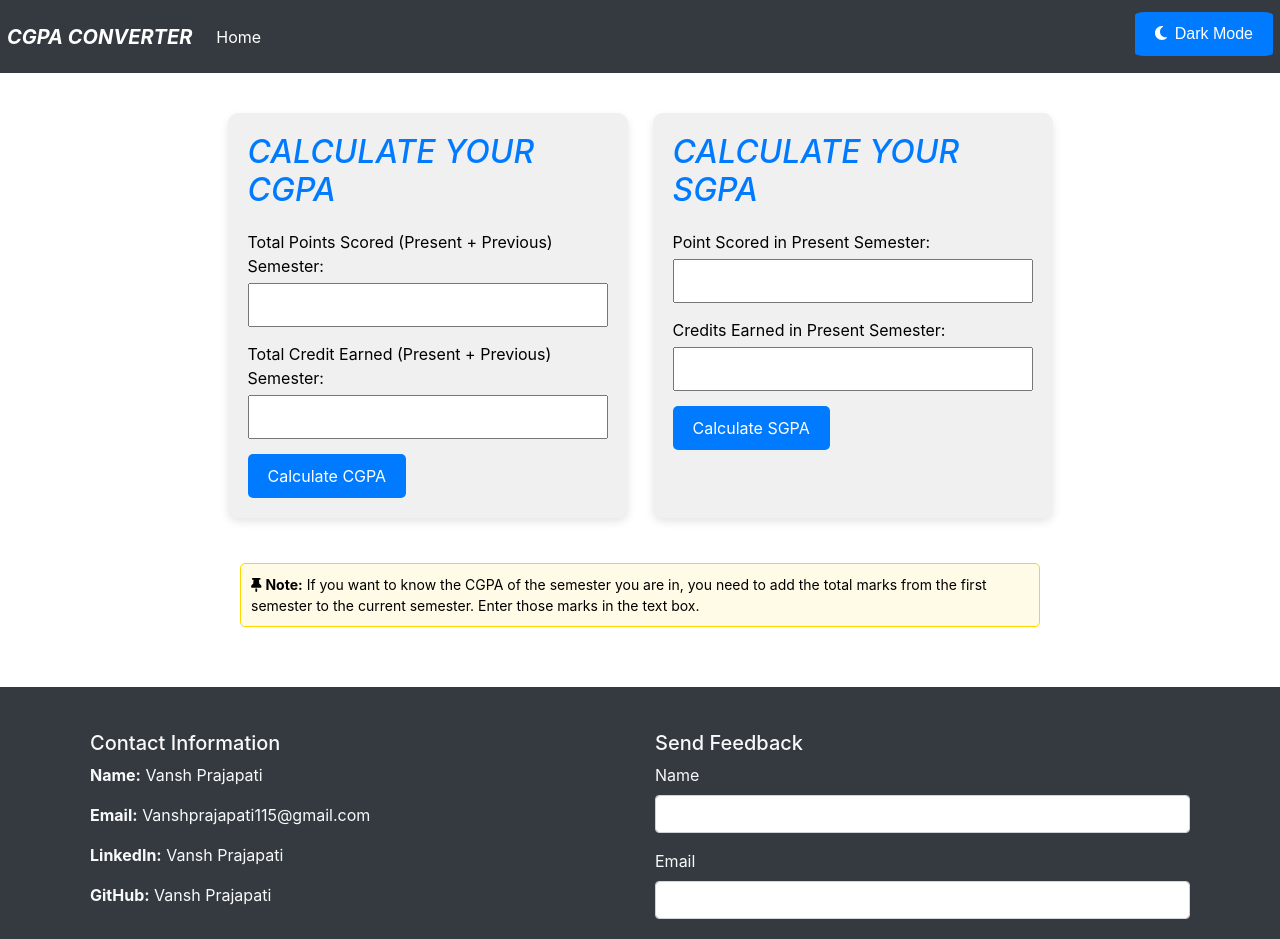
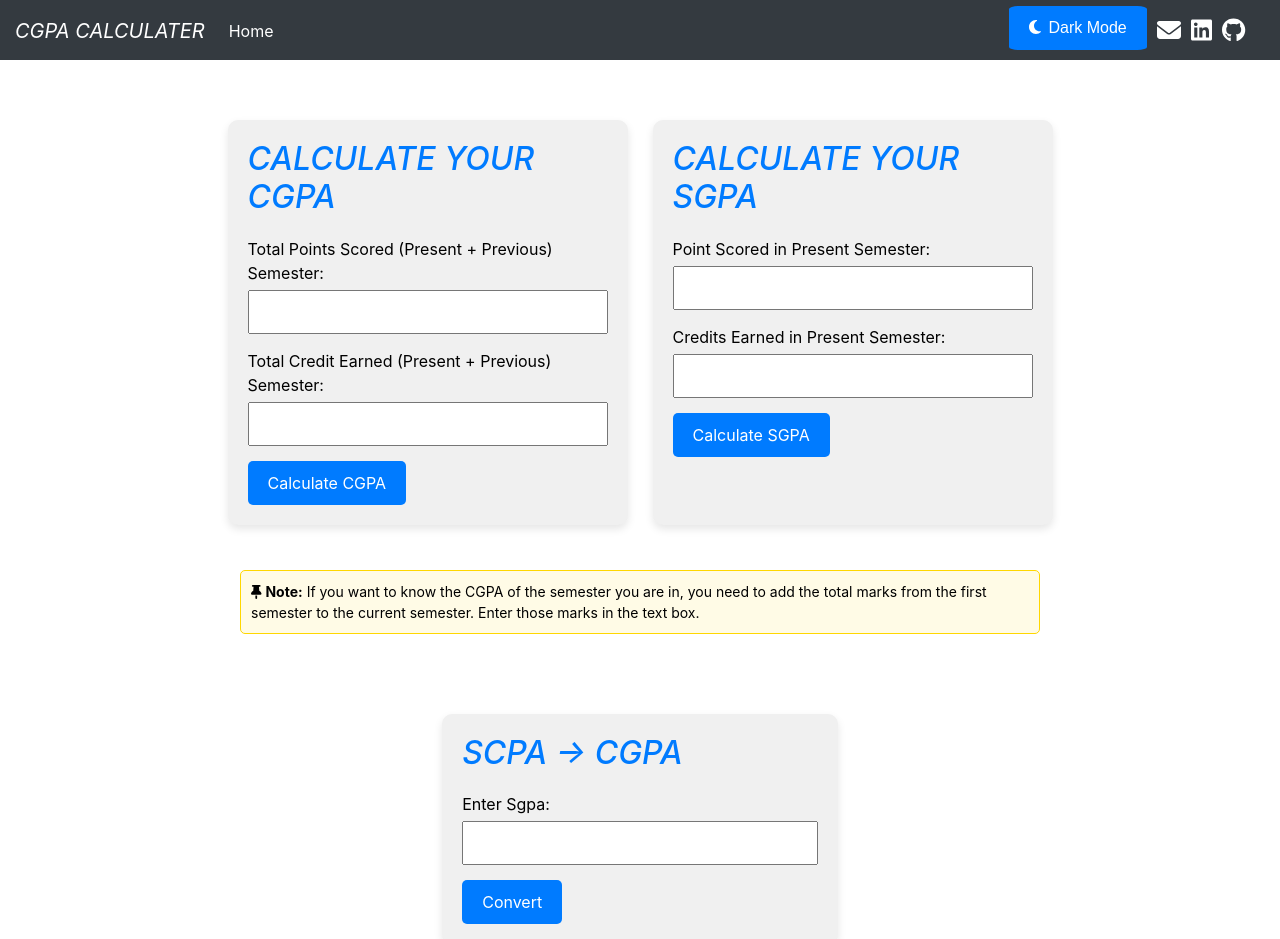
Before and after one commit to VANSHPRAJAPATI115/CGPA-SGPA-MAGIC, a React (Vite) app: page / in a window 1280 px wide. Shown: the top 939 px of the page. Built offline with nearby package versions, Linux system fonts and the light colour scheme.

Commit message:
add functionality

```diff
--- a/src/App.css
+++ b/src/App.css
@@ -62,7 +62,7 @@ a {
 
 .navbar {
   background-color: #282c34;
-  padding: 7px;
+  /* padding: 7px; */
   color: white;
 }
 
@@ -86,6 +86,7 @@ a {
   background-color: #f0f0f0;
   padding: 20px;
   border-radius: 10px;
+  /* min-width: 400px; */
   max-width: 400px;
   box-shadow: 0 4px 8px rgba(0, 0, 0, 0.1);
 }
@@ -207,3 +208,108 @@ button:hover {
 .dark-mode .btn-light:hover {
   background-color: #cc8400;
 }
+
+/* src/App.css */
+/* Existing styles */
+
+.converter-wrapper {
+  display: flex;
+  justify-content: center;
+  padding: 20px;
+  margin-top: 20px; /* Add some spacing above the converter */
+}
+
+/* Optional: Add more styles as needed to match your design */
+.clear-button {
+  padding: 10px 20px;
+  /* background-color: #dc3545; */
+  color: white;
+  border: none;
+  border-radius: 5px;
+  cursor: pointer;
+  margin-top: 10px;
+}
+
+.clear-button:hover {
+  color: whitesmoke;
+}
+
+
+/* src/App.css */
+/* Existing styles */
+
+/* src/App.css */
+/* Existing styles */
+
+.navbar-contact {
+  display: flex;
+  align-items: center;
+  margin-left: auto;
+  margin-right: 20px;
+}
+
+.contact-name {
+  color: white;
+  margin-right: 15px;
+}
+
+.contact-link {
+  color: white;
+  margin-left: 10px;
+  font-size: 1.5em;
+  text-decoration: none;
+}
+
+.contact-link:hover {
+  color: #ddd;
+}
+
+/* src/App.css */
+/* Existing styles */
+
+/* Styles for the footer */
+footer {
+  background-color: #343a40;
+  color: white;
+  padding: 20px 0;
+}
+
+footer a {
+  color: white;
+  text-decoration: none;
+}
+
+footer a:hover {
+  color: #ddd;
+}
+
+footer h5 {
+  margin-bottom: 20px;
+}
+
+footer p {
+  margin: 5px 0;
+}
+
+footer .form-label {
+  color: white;
+}
+
+footer .btn-light {
+  background-color: #f8f9fa;
+  color: #343a40;
+  border: none;
+}
+
+footer .btn-light:hover {
+  background-color: #e2e6ea;
+}
+
+footer .contact-info {
+  display: flex;
+  align-items: center;
+}
+
+footer .contact-info svg {
+  margin-right: 10px;
+}
--- a/src/App.jsx
+++ b/src/App.jsx
@@ -1,7 +1,10 @@
+// src/App.jsx
 // import React from 'react';
 import Navber from './Navber';
 import TextForm from './TextForm';
 import Footer from './Footer';
+import SCPAtoCGPAConverter from './SCPAtoCGPAConverter'; // Import the new component
+import './App.css';
 
 function App() {
   return (
@@ -9,6 +12,9 @@ function App() {
       <Navber />
       <div className="container">
         <TextForm />
+        <div className="converter-wrapper">
+          <SCPAtoCGPAConverter /> {/* Add the new component here */}
+        </div>
       </div>
       <Footer />
     </>
--- /dev/null
+++ b/src/CustomAlert.css
@@ -0,0 +1,31 @@
+/* src/CustomAlert.css */
+.custom-alert {
+    position: fixed;
+    top: 20px;
+    right: 20px;
+    background-color: #f8d7da;
+    color: #721c24;
+    padding: 10px 20px;
+    border: 1px solid #f5c6cb;
+    border-radius: 5px;
+    z-index: 1000;
+  }
+
+  .custom-alert-content {
+    display: flex;
+    align-items: center;
+    justify-content: space-between;
+  }
+
+  .custom-alert-message {
+    margin-right: 20px;
+  }
+
+  .custom-alert-close {
+    background: none;
+    border: none;
+    font-size: 20px;
+    font-weight: bold;
+    color: #721c24;
+    cursor: pointer;
+  }
--- /dev/null
+++ b/src/CustomAlert.jsx
@@ -0,0 +1,22 @@
+// src/CustomAlert.jsx
+// import React from 'react';
+import PropTypes from 'prop-types';
+import './CustomAlert.css'; // Import custom CSS for alert styling
+
+const CustomAlert = ({ message, onClose }) => {
+  return (
+    <div className="custom-alert">
+      <div className="custom-alert-content">
+        <span className="custom-alert-message">{message}</span>
+        <button className="custom-alert-close" onClick={onClose}>×</button>
+      </div>
+    </div>
+  );
+};
+
+CustomAlert.propTypes = {
+  message: PropTypes.string.isRequired,
+  onClose: PropTypes.func.isRequired,
+};
+
+export default CustomAlert;
--- a/src/Footer.jsx
+++ b/src/Footer.jsx
@@ -1,5 +1,9 @@
 import { useState } from 'react';
 import emailjs from 'emailjs-com';
+import { FontAwesomeIcon } from '@fortawesome/react-fontawesome';
+import { faEnvelope } from '@fortawesome/free-solid-svg-icons';
+import { faLinkedin, faGithub } from '@fortawesome/free-brands-svg-icons';
+import CustomAlert from './CustomAlert'; // Ensure this import is correct
 import './App.css'; // Import custom CSS for footer styling
 
 const Footer = () => {
@@ -8,6 +12,7 @@ const Footer = () => {
     email: '',
     feedback: ''
   });
+  const [alertMessage, setAlertMessage] = useState(null);
 
   const handleChange = (e) => {
     const { name, value } = e.target;
@@ -20,28 +25,46 @@ const Footer = () => {
     emailjs.send('service_imojp2i', 'template_cb19p5k', formData, 'PUHlyKsNFEnoQvLkj')
       .then((response) => {
         console.log('SUCCESS!', response.status, response.text);
+        // Show success alert
+        setAlertMessage('Feedback submitted successfully!');
         // Clear the form after successful submission
         setFormData({
           name: '',
           email: '',
           feedback: ''
         });
+        // Automatically hide alert after 5 seconds
+        setTimeout(() => {
+          setAlertMessage(null);
+        }, 5000);
       })
       .catch((error) => {
         console.error('FAILED...', error);
+        // Show error alert
+        setAlertMessage('Failed to submit feedback. Please try again.');
+        // Automatically hide alert after 5 seconds
+        setTimeout(() => {
+          setAlertMessage(null);
+        }, 5000);
       });
   };
 
+  const closeAlert = () => {
+    setAlertMessage(null);
+  };
+
   return (
+    <>
+      {alertMessage && <CustomAlert message={alertMessage} onClose={closeAlert} />}
       <footer className="bg-dark text-light py-4">
         <div className="container">
           <div className="row">
             <div className="col-md-6">
               <h5>Contact Information</h5>
               <p><strong>Name:</strong> Vansh Prajapati</p>
-            <p><strong>Email:</strong> <a href="mailto:Vanshprajapati115@gmail.com" className="text-light">Vanshprajapati115@gmail.com</a></p>
-            <p><strong>LinkedIn:</strong> <a href="https://www.linkedin.com/in/vp115" className="text-light" target="_blank" rel="noopener noreferrer">Vansh Prajapati</a></p>
-            <p><strong>GitHub:</strong> <a href="https://github.com/VANSHPRAJAPATI115" className="text-light" target="_blank" rel="noopener noreferrer">Vansh Prajapati</a></p>
+              <p><strong></strong> <a href="mailto:Vanshprajapati115@gmail.com" className="text-light"><FontAwesomeIcon icon={faEnvelope} /> Vanshprajapati115@gmail.com</a></p>
+              <p><strong></strong> <a href="https://www.linkedin.com/in/vp115" className="text-light" target="_blank" rel="noopener noreferrer"><FontAwesomeIcon icon={faLinkedin} /> Vansh Prajapati</a></p>
+              <p><strong></strong> <a href="https://github.com/VANSHPRAJAPATI115" className="text-light" target="_blank" rel="noopener noreferrer"><FontAwesomeIcon icon={faGithub} /> Vansh Prajapati</a></p>
             </div>
             <div className="col-md-6">
               <h5>Send Feedback</h5>
@@ -88,6 +111,7 @@ const Footer = () => {
           </div>
         </div>
       </footer>
+    </>
   );
 };
 
--- a/src/Navber.jsx
+++ b/src/Navber.jsx
@@ -1,27 +1,39 @@
 // import React from 'react'
 import './App.css'
 import ColorChanger from './ColorChanger'
+import { FontAwesomeIcon } from '@fortawesome/react-fontawesome'
+import { faEnvelope } from '@fortawesome/free-solid-svg-icons'
+import { faLinkedin, faGithub } from '@fortawesome/free-brands-svg-icons'
 
 export default function Navber() {
   return (
     <>
       <nav className="navbar navbar-expand-lg navbar-lg-dark bg-dark">
-  <a className="navbar-brand" href="#"><i><b>CGPA CONVERTER</b></i></a>
+        <a className="navbar-brand" href="#"><i>CGPA CALCULATER</i></a>
         <div className="collapse navbar-collapse" id="navbarNav">
           <ul className="navbar-nav">
             <li className="nav-item">
               <a className="nav-link" href="#">Home</a>
             </li>
-
             {/* <li className="nav-item">
               <a className="nav-link" href="#">About</a>
-      </li>
-       */}
+            </li> */}
           </ul>
         </div>
         <div className="App">
           <ColorChanger />
         </div>
+        <div className="navbar-contact">
+          <a className="contact-link" href="vanshprajapati115@gmail.com">
+            <FontAwesomeIcon icon={faEnvelope} />
+          </a>
+          <a className="contact-link" href="https://www.linkedin.com/in/vp115" target="_blank" rel="noopener noreferrer">
+            <FontAwesomeIcon icon={faLinkedin} />
+          </a>
+          <a className="contact-link" href="https://github.com/VANSHPRAJAPATI115" target="_blank" rel="noopener noreferrer">
+            <FontAwesomeIcon icon={faGithub} />
+          </a>
+        </div>
       </nav>
     </>
   )
--- /dev/null
+++ b/src/SCPAtoCGPAConverter.jsx
@@ -0,0 +1,51 @@
+// src/SCPAtoCGPAConverter.jsx
+import { useState } from 'react';
+
+const SCPAtoCGPAConverter = () => {
+  const [scpa, setScpa] = useState('');
+  const [cgpa, setCgpa] = useState(null);
+
+  const handleScpaChange = (e) => {
+    setScpa(e.target.value);
+  };
+
+  const convertToCgpa = () => {
+    const scpaValue = parseFloat(scpa);
+    if (!isNaN(scpaValue)) {
+      const cgpaValue = (scpaValue * 10) - 7.5;
+      setCgpa(cgpaValue.toFixed(2));
+    } else {
+      setCgpa('Invalid input');
+    }
+  };
+
+  const clearResult = () => {
+    setScpa('');
+    setCgpa(null);
+  };
+
+  return (
+    <div className="converter">
+      <h2><i>SCPA → CGPA</i></h2>
+      <div className="input-group">
+        <label htmlFor="scpa">Enter Sgpa:</label>
+        <input
+          type="number"
+          id="scpa"
+          value={scpa}
+          onChange={handleScpaChange}
+
+        />
+      </div>
+      <button onClick={convertToCgpa}>Convert</button>
+      {cgpa !== null && (
+        <div className="result">
+          <h3>CGPA: {cgpa}</h3>
+          <button onClick={clearResult} className="clear-button">Clear</button>
+        </div>
+      )}
+    </div>
+  );
+};
+
+export default SCPAtoCGPAConverter;
```
Also changed, not shown: package.json (+1 -32 lines), src/TextForm.jsx (+7 -15 lines), 1 other file (tests, documents, lock files or other folders). Lines whose indentation alone changed are shown as unchanged.
